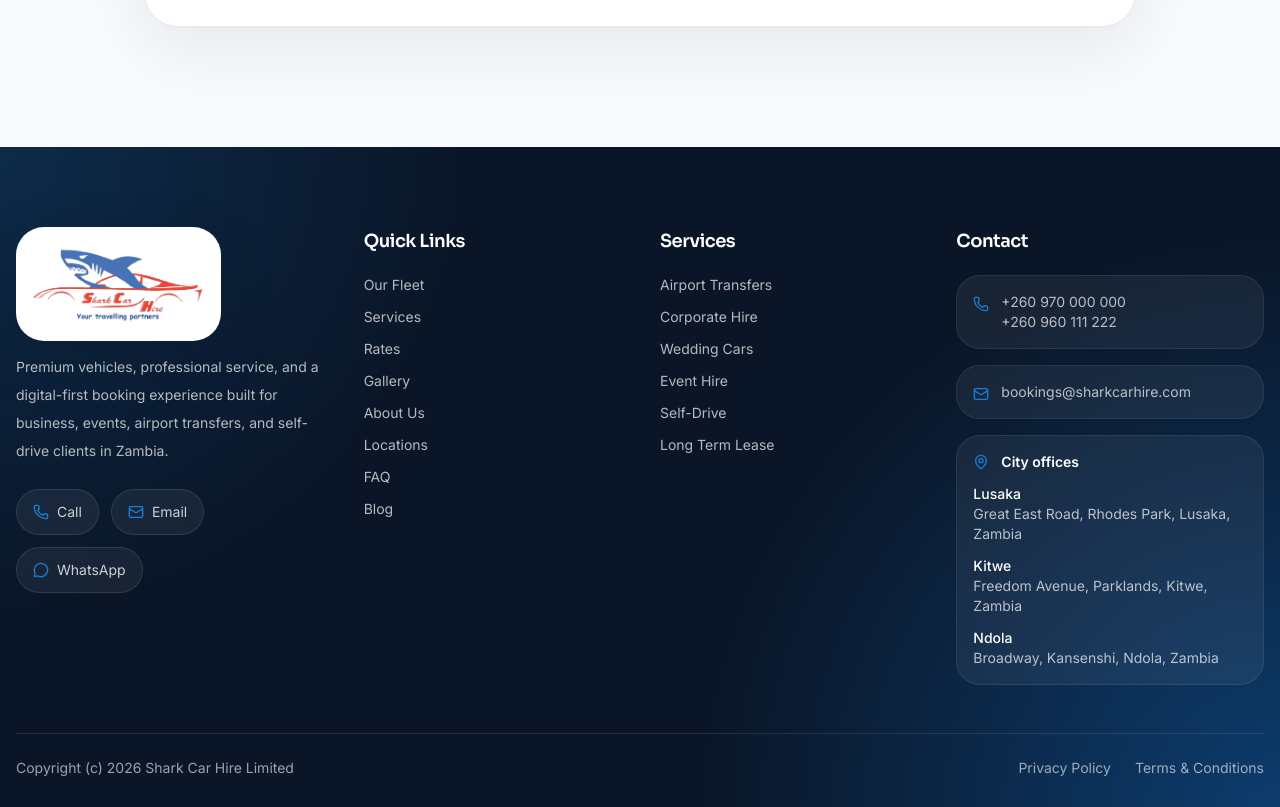
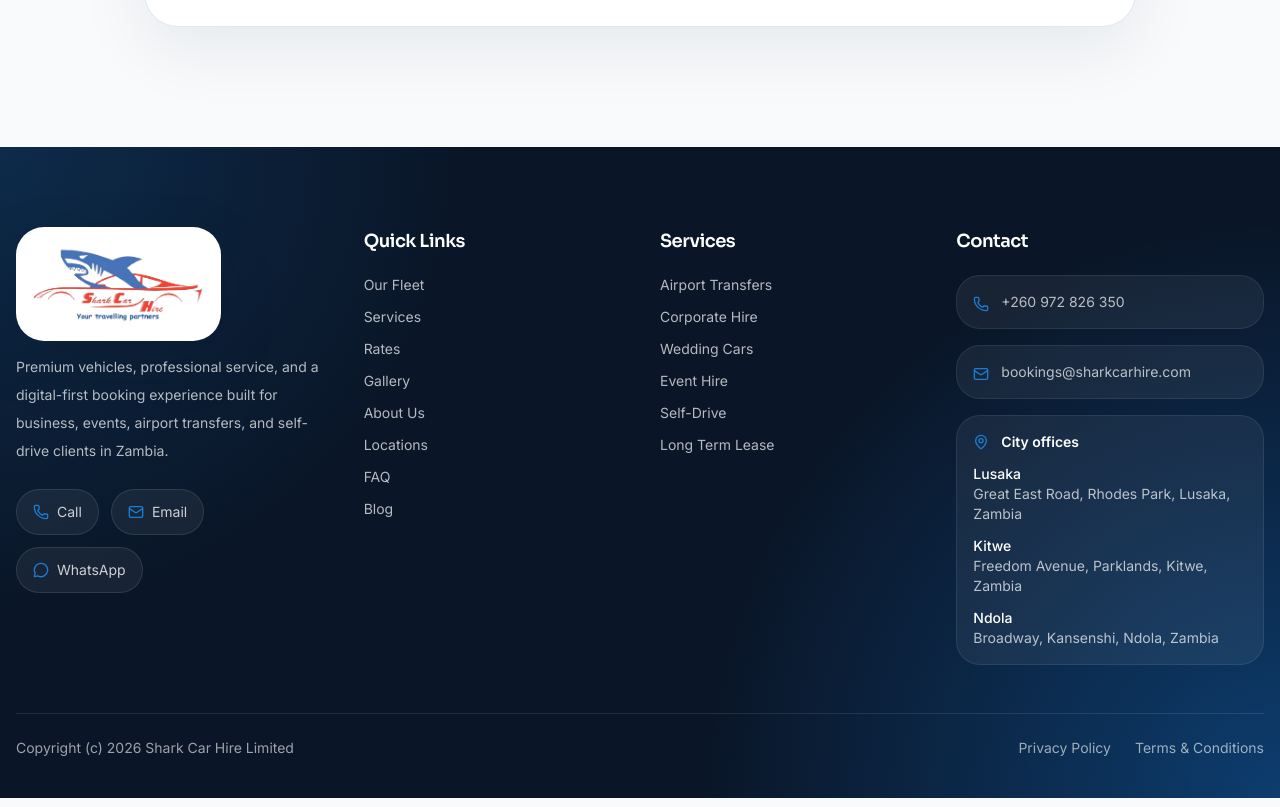
Before and after one commit to Samuel04-png/carhire, a React (Vite) app: page /book/step-1 in a window 1280 px wide. Shown: the part 1415-2222 px from the top of the page. Built offline with nearby package versions, Linux system fonts and the light colour scheme.

Commit message:
Update public contact number

```diff
--- a/src/components/layout/Footer.tsx
+++ b/src/components/layout/Footer.tsx
@@ -108,7 +108,9 @@
                 <Phone className="mt-1 h-4 w-4 text-[var(--color-accent)]" />
                 <div>
                   <div>{company.phone}</div>
-                  <div>{company.phoneAlt}</div>
+                  {company.phoneAlt && company.phoneAlt !== company.phone ? (
+                    <div>{company.phoneAlt}</div>
+                  ) : null}
                 </div>
               </a>
               <a
--- a/src/data/site.ts
+++ b/src/data/site.ts
@@ -3,10 +3,10 @@
 export const company = {
   name: "Shark Car Hire",
   tagline: "Premium vehicles. Professional service. Kitwe, Lusaka, Ndola.",
-  phone: "+260 970 000 000",
-  phoneAlt: "+260 960 111 222",
+  phone: "+260 972 826 350",
+  phoneAlt: "",
   email: "bookings@sharkcarhire.com",
-  whatsapp: "https://wa.me/260970000000",
+  whatsapp: "https://wa.me/260972826350",
   address: "Great East Road, Lusaka, Zambia",
   founded: 2016,
 };
@@ -75,7 +75,7 @@
     city: "Lusaka",
     label: "Lusaka HQ",
     address: "Great East Road, Rhodes Park, Lusaka, Zambia",
-    phone: "+260 970 000 000",
+    phone: "+260 972 826 350",
     hours: "Mon-Sun, 06:00 to 22:00",
     mapEmbed: "https://www.google.com/maps?q=Lusaka%20Zambia&output=embed",
     directionsUrl: "https://maps.google.com/?q=Lusaka%20Zambia",
--- a/src/pages/Fleet.tsx
+++ b/src/pages/Fleet.tsx
@@ -244,7 +244,7 @@
                   Clear Filters
                 </Button>
                 <Button asChild variant="secondary" className="rounded-full">
-                  <a href="https://wa.me/260970000000" target="_blank" rel="noreferrer">
+                  <a href="https://wa.me/260972826350" target="_blank" rel="noreferrer">
                     Call Us on WhatsApp
                   </a>
                 </Button>
--- a/src/pages/booking/BookingConfirmation.tsx
+++ b/src/pages/booking/BookingConfirmation.tsx
@@ -227,7 +227,7 @@
         </div>
 
         <a
-          href="https://wa.me/260970000000"
+          href="https://wa.me/260972826350"
           target="_blank"
           rel="noreferrer"
           className="mt-8 inline-flex items-center gap-2 rounded-full bg-[#25D366]/10 px-6 py-3 text-sm font-semibold text-[#25D366]"
```
